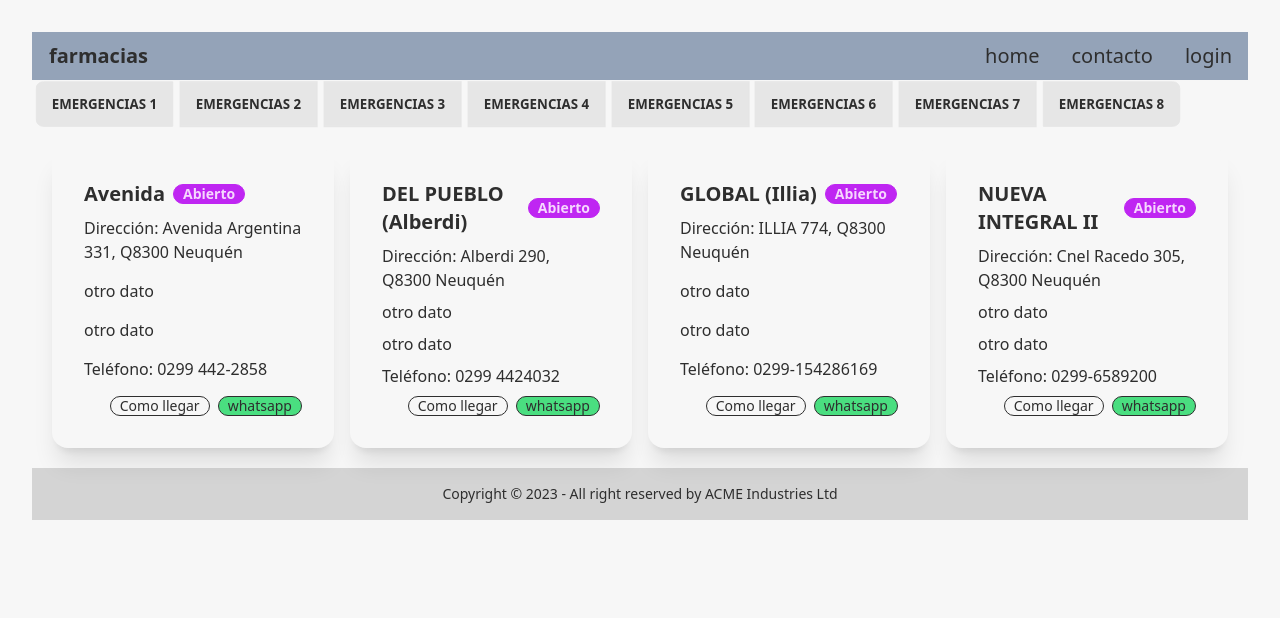
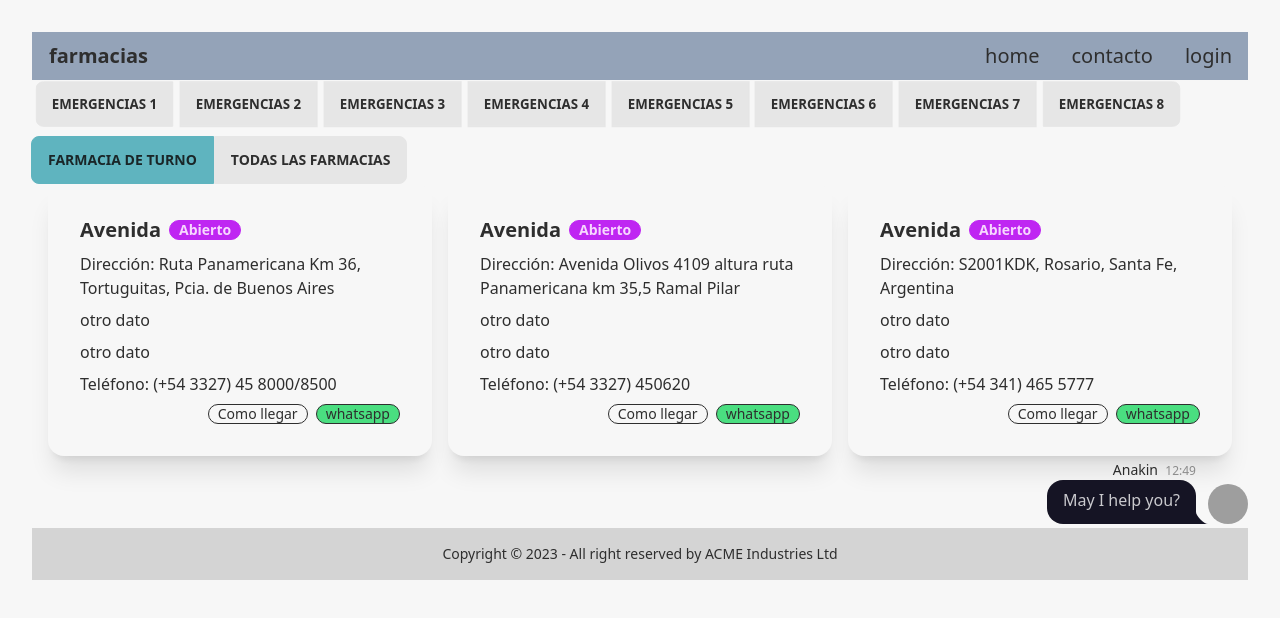
Before and after one commit to No-Country/C13-03-n-Java-React, a React (Vite) app in the folder front/: page / in a window 1280 px wide. Shown: the top 618 px of the page. Built offline with nearby package versions, Linux system fonts and the light colour scheme; grey boxes are pictures that could not be loaded.

Commit message:
Feature - Tabs / Chat bubble

```diff
--- a/front/src/layout/Body/Body.jsx
+++ b/front/src/layout/Body/Body.jsx
@@ -4,16 +4,29 @@ import Carrousel from './Carrousel'
 import CarrouselResponsive from './CarrouselResponsive'
 import ListaFarmacias from './ListaFarmacias'
 import ListaFarmaciasResponsive from './ListaFarmaciasResponsive'
+import ChatBubble from './ChatBubble'
+import Tabs from './Tabs'
+import { useState } from 'react'
+
 
 const Body = () => {
+  const [currentTab, setCurrentTab] = useState(true)
+
   return (
     <>
       {/* pasar debajo de lista de farmacias */}
       <Emergencias />
       {/* <Carrousel />
 			<CarrouselResponsive /> */}
-			<ListaFarmacias />
+      <Tabs
+        currentTab={currentTab}
+        setCurrentTab={setCurrentTab}
+      />
+      <ListaFarmacias
+        currentTab={currentTab}
+      />
       <ListaFarmaciasResponsive />
+      <ChatBubble />
     </>
   )
 }
--- /dev/null
+++ b/front/src/layout/Body/CardFarmacia.jsx
@@ -0,0 +1,24 @@
+function CardFarmacia({ direccion, telefono, isOpen }) {
+  return (
+    <div className='card w-96 bg-base-100 shadow-xl'>
+      <div className='card-body'>
+        <h2 className='card-title'>
+          Avenida
+          <div className='badge badge-secondary'>
+            {isOpen ? 'Abierto' : 'Cerrado'}
+          </div>
+        </h2>
+        <p>Dirección: {direccion}</p>
+        <p>otro dato</p>
+        <p>otro dato</p>
+        <p>Teléfono: {telefono}</p>
+        <div className='card-actions justify-end'>
+          <div className='badge badge-outline'>Como llegar</div>
+          <div className='badge badge-outline bg-green-400'>whatsapp</div>
+        </div>
+      </div>
+    </div>
+  )
+}
+
+export default CardFarmacia
--- /dev/null
+++ b/front/src/layout/Body/ChatBubble.jsx
@@ -0,0 +1,30 @@
+function ChatBubble() {
+  const getCurrentTime = () => {
+    const date = new Date
+    const hour = date.getHours()
+    const minutes = date.getMinutes()
+
+    const leadeingZeroHour = hour < 10 ? '0' + hour : hour
+    const leadeingZeroMinutes = minutes < 10 ? '0' + minutes : minutes
+
+    return `${leadeingZeroHour}:${leadeingZeroMinutes}`
+  }
+  return (
+    <div className="chat chat-end">
+      <div className="chat-image avatar">
+        <div className="w-10 rounded-full">
+          <img src="https://daisyui.com/images/stock/photo-1534528741775-53994a69daeb.jpg" />
+        </div>
+      </div>
+      <div className="chat-header">
+        Anakin &nbsp;
+        <time className="text-xs opacity-50">
+          { getCurrentTime() }
+        </time>
+      </div>
+      <div className="chat-bubble">May I help you?</div>
+    </div>
+  )
+}
+
+export default ChatBubble
--- a/front/src/layout/Body/ListaFarmacias.jsx
+++ b/front/src/layout/Body/ListaFarmacias.jsx
@@ -1,76 +1,82 @@
-import React from 'react'
+import CardFarmacia from './CardFarmacia'
 
-const ListaFarmacias = () => {
-	return (
-		<>
-			<div className='flex p-5 justify-center gap-4'>
-				<div className='card w-96 bg-base-100 shadow-xl'>
-					<div className='card-body'>
-						<h2 className='card-title'>
-							Avenida
-							<div className='badge badge-secondary'>Abierto</div>
-						</h2>
-						<p>Dirección: Avenida Argentina 331, Q8300 Neuquén</p>
-						<p>otro dato</p>
-						<p>otro dato</p>
-						<p>Teléfono: 0299 442-2858</p>
-						<div className='card-actions justify-end'>
-							<div className='badge badge-outline'>Como llegar</div>
-							<div className='badge badge-outline bg-green-400'>whatsapp</div>
-						</div>
-					</div>
-				</div>
-				<div className='card w-96 bg-base-100 shadow-xl'>
-					<div className='card-body'>
-						<h2 className='card-title'>
-							DEL PUEBLO (Alberdi)
-							<div className='badge badge-secondary'>Abierto</div>
-						</h2>
-						<p>Dirección: Alberdi 290, Q8300 Neuquén</p>
-						<p>otro dato</p>
-						<p>otro dato</p>
-						<p>Teléfono: 0299 4424032</p>
-						<div className='card-actions justify-end'>
-							<div className='badge badge-outline'>Como llegar</div>
-							<div className='badge badge-outline bg-green-400 '>whatsapp</div>
-						</div>
-					</div>
-				</div>
-				<div className='card w-96 bg-base-100 shadow-xl'>
-					<div className='card-body'>
-						<h2 className='card-title'>
-							GLOBAL (Illia)
-							<div className='badge badge-secondary'>Abierto</div>
-						</h2>
-						<p>Dirección: ILLIA 774, Q8300 Neuquén</p>
-						<p>otro dato</p>
-						<p>otro dato</p>
-						<p>Teléfono: 0299-154286169</p>
-						<div className='card-actions justify-end'>
-							<div className='badge badge-outline'>Como llegar</div>
-							<div className='badge badge-outline bg-green-400'>whatsapp</div>
-						</div>
-					</div>
-				</div>
-				<div className='card w-96 bg-base-100 shadow-xl'>
-					<div className='card-body'>
-						<h2 className='card-title'>
-							NUEVA INTEGRAL II
-							<div className='badge badge-secondary'>Abierto</div>
-						</h2>
-						<p>Dirección: Cnel Racedo 305, Q8300 Neuquén</p>
-						<p>otro dato</p>
-						<p>otro dato</p>
-						<p>Teléfono: 0299-6589200</p>
-						<div className='card-actions justify-end'>
-							<div className='badge badge-outline'>Como llegar</div>
-							<div className='badge badge-outline bg-green-400'>whatsapp</div>
-						</div>
-					</div>
-				</div>
-			</div>
-		</>
-	)
+const ListaFarmacias = ({ currentTab = false }) => {
+
+  const allPharmacy = [
+    {
+      direccion: 'Ruta Panamericana Km 36, Tortuguitas, Pcia. de Buenos Aires',
+      telefono: ' (+54 3327) 45 8000/8500',
+      isOpen: true
+    },
+    {
+      direccion: 'Avenida Olivos 4109 altura ruta Panamericana km 35,5 Ramal Pilar',
+      telefono: '(+54 3327) 450620',
+      isOpen: true
+    },
+    {
+      direccion: 'S2001KDK, Rosario, Santa Fe, Argentina',
+      telefono: ' (+54 341) 465 5777',
+      isOpen: true
+    },
+    {
+      direccion: 'Calle Dr. Mariano Moreno 1228',
+      telefono: '(54 11) 4124 7200',
+      isOpen: false
+    },
+    {
+      direccion: 'Calle 1 y 60 La Plata CP 1900',
+      telefono: '051-802163',
+      isOpen: false
+    },
+    {
+      direccion: 'San Fernando del Valle de Catamarca CP 4700',
+      telefono: '0351 4 342175',
+      isOpen: false
+    },
+    {
+      direccion: 'Av. Colon 1775 Barrio Alberdi	Ciudad de Córdoba CP 5000',
+      telefono: '03783 4 30422',
+      isOpen: false
+    },
+    {
+      direccion: 'Caseros 356	Ciudad de Córdoba CP 5000',
+      telefono: '02965 4 81201',
+      isOpen: false
+    },
+    {
+      direccion: 'San Lorenzo 837	Corrientes CP 3400',
+      telefono: '0388 4 221218',
+      isOpen: false
+    }
+  ]
+  return (
+    <div className='flex flex-wrap justify-center gap-4'>
+      {
+        allPharmacy.map(({ direccion, telefono, isOpen }, index) => {
+          if (currentTab && isOpen)
+            return (
+              <CardFarmacia
+                key={index}
+                direccion={direccion}
+                telefono={telefono}
+                isOpen={isOpen}
+              />
+            )
+
+          if(!currentTab)
+          return (
+            <CardFarmacia
+              key={index}
+              direccion={direccion}
+              telefono={telefono}
+              isOpen={isOpen}
+            />
+          )
+
+        })
+      }
+    </div>
+  )
 }
 
 export default ListaFarmacias
--- /dev/null
+++ b/front/src/layout/Body/Tabs.jsx
@@ -0,0 +1,42 @@
+import { useRef } from 'react'
+
+function Tabs({ currentTab = true, setCurrentTab }) {
+
+  const classNameTab1 = currentTab ? 'btn btn-active' : 'btn'
+  const classNameTab2 = currentTab ? 'btn' : 'btn btn-active'
+
+  const refTab1 = useRef(null);
+  const refTab2 = useRef(null);
+
+  const handleChange = (e) => {
+    const target = e.target
+    const current = refTab1.current
+
+    if (target == current) {
+      setCurrentTab(true)
+    } else {
+      setCurrentTab(false)
+    }
+  }
+
+  return (
+    <div className="mt-2 btn-group btn-group-vertical lg:btn-group-horizontal">
+      <button
+        className={classNameTab1}
+        onClick={(e) => handleChange(e)}
+        ref={refTab1}
+      >
+        Farmacia de turno
+      </button>
+      <button
+        className={classNameTab2}
+        onClick={(e) => handleChange(e)}
+        ref={refTab2}
+      >
+        Todas las farmacias
+      </button>
+    </div>
+  )
+}
+
+export default Tabs
```
Lines whose indentation alone changed are shown as unchanged.
